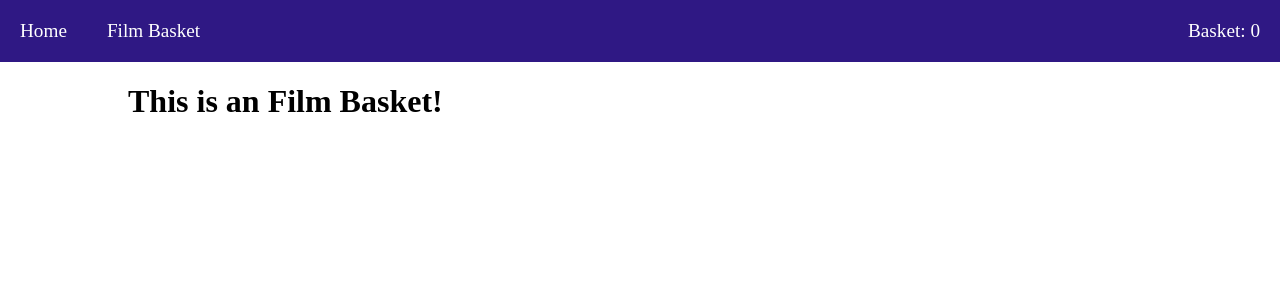
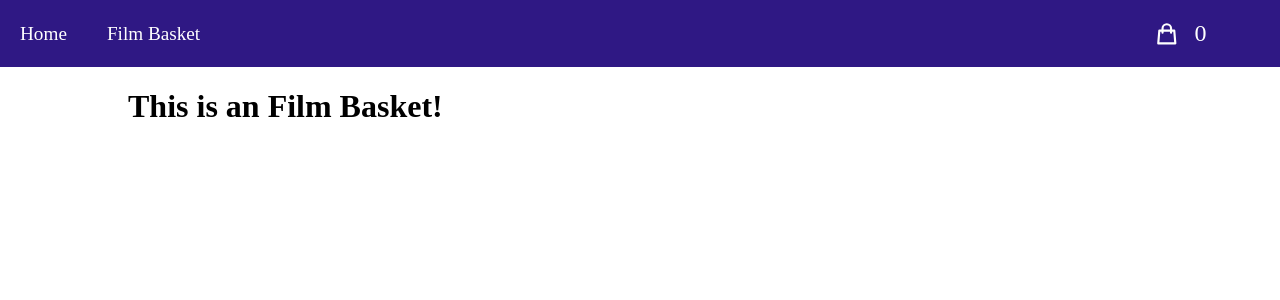
Before and after one commit to barisdemirezen/Movie-Compare, a Vue app: page /#/compare in a window 1280 px wide. Shown: the top 300 px of the page. Built offline with nearby package versions, Linux system fonts and the light colour scheme.

Commit message:
Some style updates.

```diff
--- a/src/App.vue
+++ b/src/App.vue
@@ -4,7 +4,12 @@
       <ul>
         <li><router-link class="link" to='/'>Home</router-link></li>
         <li><router-link class="link" to="/compare">Film Basket</router-link></li>
-        <li class="link basket">Basket: {{listItems.length}}</li>
+        <li class="link basket">
+        <svg xmlns="http://www.w3.org/2000/svg" fill="none" viewBox="0 0 24 24" stroke="currentColor">
+          <path stroke-linecap="round" stroke-linejoin="round" stroke-width="2" d="M16 11V7a4 4 0 00-8 0v4M5 9h14l1 12H4L5 9z" />
+        </svg>
+          <div>{{listItems.length}}</div>
+        </li>
       </ul>
     </div>
     <div class="container">
@@ -69,5 +74,20 @@ export default {
   }
   .basket {
     margin-left: auto;
+    margin-right: 3vw;
+
+    display: flex;
+    align-items:center;
+    justify-content: center;
+  }
+  .basket div{
+    font-size: 1.5rem;
+    padding: 0 15px;
+  }
+  .basket svg{
+    width: 2vw;
+  }
+  .basket:hover{
+    cursor: pointer;
   }
 </style>
--- a/src/components/PopularMovies.vue
+++ b/src/components/PopularMovies.vue
@@ -69,14 +69,18 @@ export default {
 
   button {
     padding: 10px 20px;
+    width: 80%;
+    border: none;
     background: #2f1884;
     color: white;
-    border-radius: 25px;
+    border-radius: 15px;
     font-size: 1.1rem;
+    transition: 0.2s ease;
   }
 
   button:hover{
     cursor: pointer;
+    background: #482ab4;
   }
 
   .search-movie{
@@ -97,17 +101,26 @@ export default {
 
   .movie-item img{
     width: 100%;
-    max-height: 400px;
     width: auto;
     margin: auto;
+    border-radius: 25px 25px 0 0;
   }
 
   .movie-item{
     text-align: center;
     border: 1px solid #cacaca;
-    padding: 10px;
     border-radius: 25px;
-    box-shadow: 0 0 20px 0 black;
+    transition: .2s ease;
+  }
+  .movie-item:hover{
+    box-shadow: 0 0 5px 0px black;
+  }
+  .movie-item h1{
+    padding: 0px 10px;
+    font-size: 1.5rem;
+  }
+  .movie-item p{
+    padding: 5px 10px;
   }
   .movie-item p{
     text-align: justify;
--- a/src/views/Compare.vue
+++ b/src/views/Compare.vue
@@ -44,17 +44,26 @@ export default {
 
   .movie-item img{
     width: 100%;
-    max-height: 400px;
     width: auto;
     margin: auto;
+    border-radius: 25px 25px 0 0;
   }
 
   .movie-item{
     text-align: center;
     border: 1px solid #cacaca;
-    padding: 10px;
     border-radius: 25px;
-    box-shadow: 0 0 20px 0 black;
+    transition: .2s ease;
+  }
+  .movie-item:hover{
+    box-shadow: 0 0 5px 0px black;
+  }
+  .movie-item h1{
+    padding: 0px 10px;
+    font-size: 1.5rem;
+  }
+  .movie-item p{
+    padding: 5px 10px;
   }
   .movie-item p{
     text-align: justify;
```
